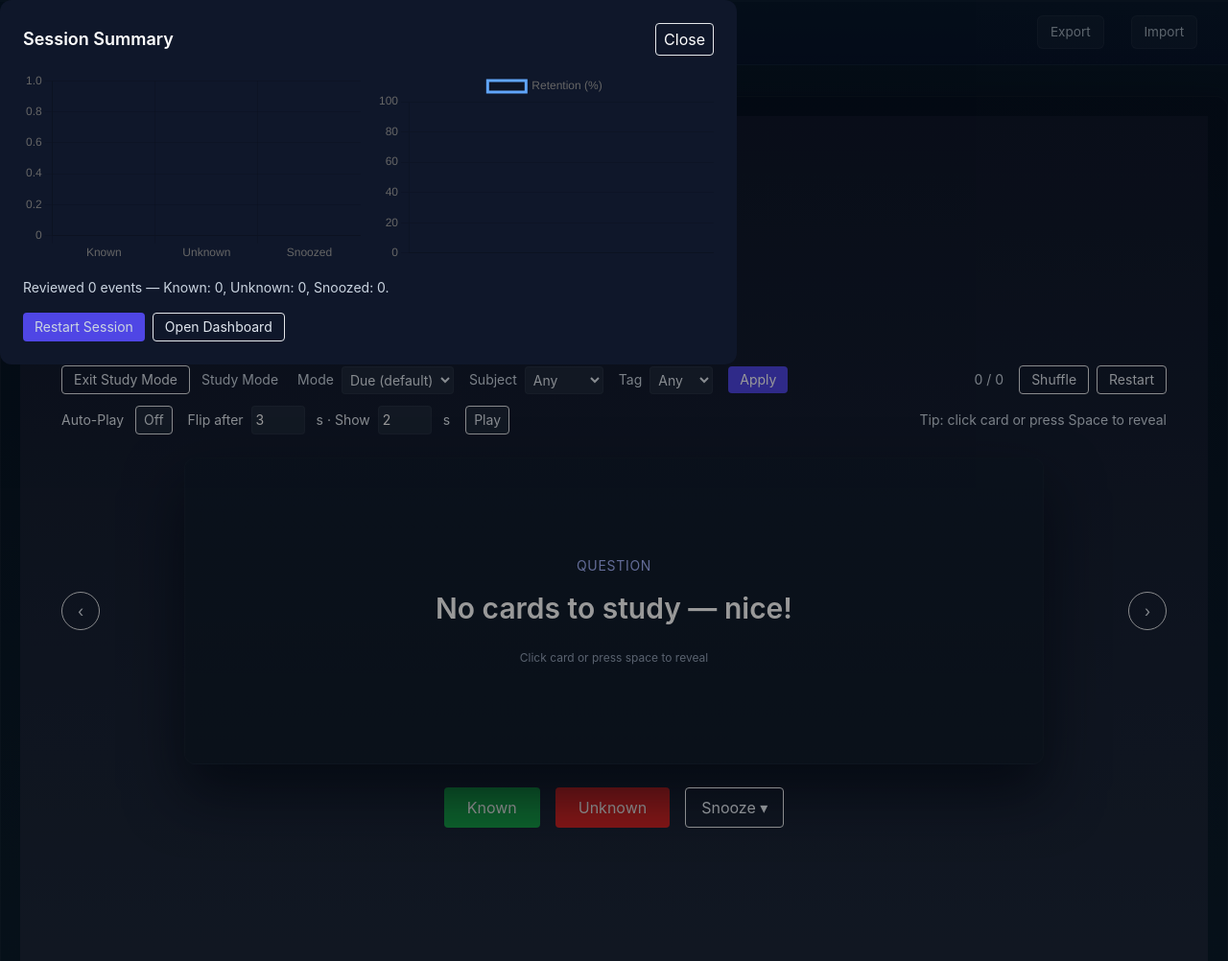
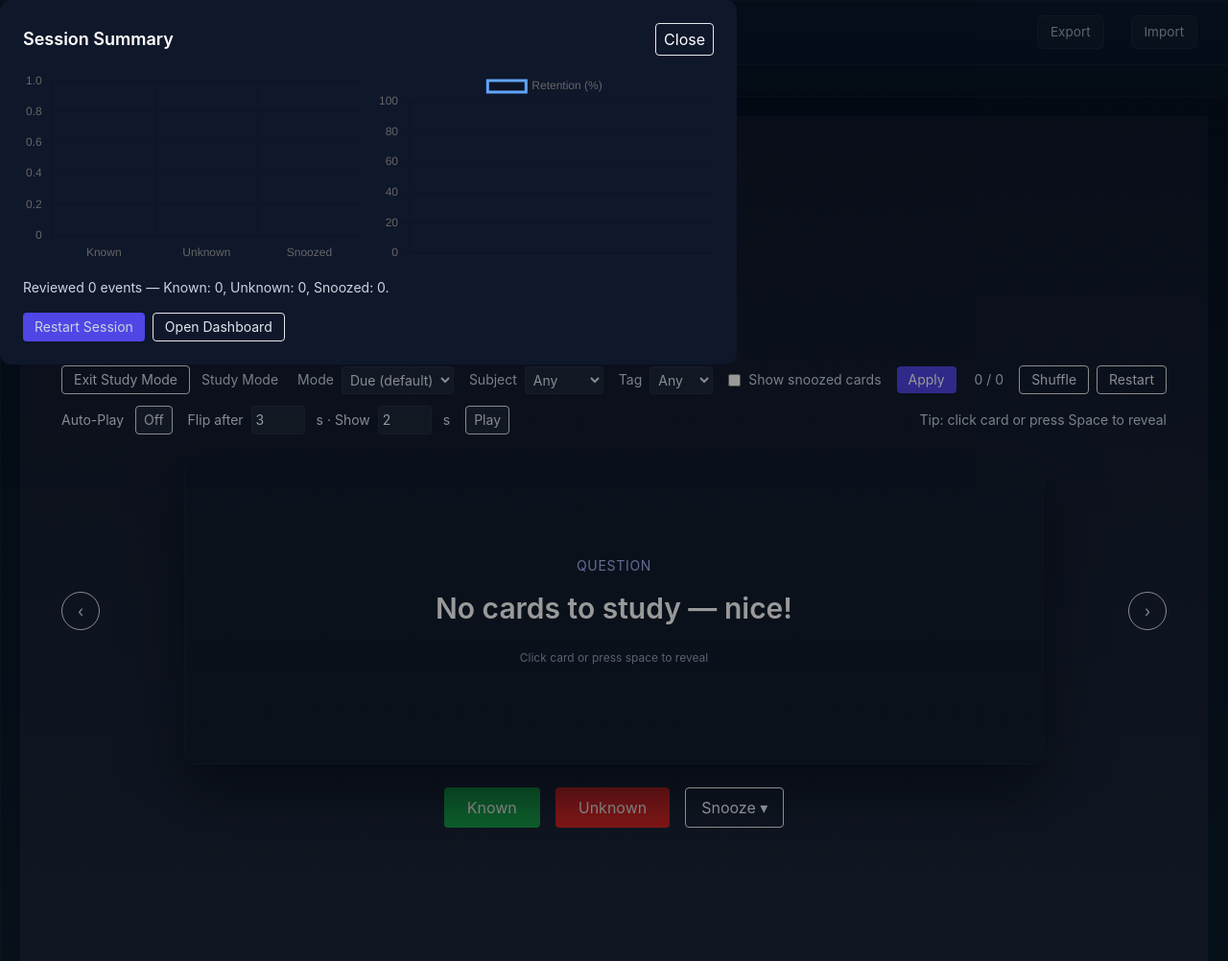
Before and after one commit to anurag5batman/Flashcards, a Flask app: page /study in a window 1280 px wide. Shown: the whole page at 96% size. Run offline with Flask 2, Linux system fonts and the light colour scheme; data comes from the database, SQL or seed files in the repository; some libraries are stand-ins or nearby versions.

Commit message:
Add files via upload

```diff
--- a/app.py
+++ b/app.py
@@ -240,42 +240,54 @@ def api_history(card_id):
 
 # Study: render study page with due cards
 # Study: render study page with flexible filters (due/all/subject/tag)
+
 @app.route('/study')
 def study_page():
     """
+    Study page with filters.
     Query params:
-      - mode=all  -> include all cards
-      - subject=...  -> filter by subject (case-insensitive)
-      - tag=...      -> filter by tag substring (case-insensitive)
-      - limit=NN     -> max cards to return (default 200)
+      - mode=all        -> intended to include all non-snoozed cards (cards with next_review==None OR next_review <= now)
+      - subject=...     -> filter by subject (case-insensitive)
+      - tag=...         -> filter by tag substring (case-insensitive)
+      - limit=NN        -> max cards to return (default 200)
+      - show_snoozed=1  -> if present and truthy, include snoozed cards (next_review in future)
     """
-    mode = request.args.get('mode', '').lower()
-    subject = request.args.get('subject', '').strip()
-    tag = request.args.get('tag', '').strip()
+
+    mode = (request.args.get('mode') or '').lower()
+    subject = (request.args.get('subject') or '').strip()
+    tag = (request.args.get('tag') or '').strip()
+    show_snoozed = request.args.get('show_snoozed')
     try:
         limit = int(request.args.get('limit', 200))
     except Exception:
         limit = 200
 
+    now = datetime.utcnow()
+
+    # Base query: always start from Flashcard table
     q = Flashcard.query
 
-    if mode != 'all':
-        # default: only due cards
-        now = datetime.utcnow()
+    # By default (and for mode='all'), exclude snoozed cards:
+    # include only those with next_review is NULL (never scheduled) OR next_review <= now (due)
+    # If the caller explicitly requests show_snoozed=1, include snoozed cards as well.
+    if not show_snoozed:
         q = q.filter((Flashcard.next_review == None) | (Flashcard.next_review <= now))
 
-    # apply subject/tag filters if provided
+    # If you want a special 'only due' behavior it's already covered by above.
+    # Keep subject/tag filters:
     if subject:
         q = q.filter(Flashcard.subject.ilike(f"%{subject}%"))
     if tag:
         q = q.filter(Flashcard.tags.ilike(f"%{tag}%"))
 
+    # Order due cards first (nulls first), then by created time
     cards = q.order_by(Flashcard.next_review.asc().nullsfirst(), Flashcard.created_at.asc()).limit(limit).all()
+
+    # Convert to dicts for the template (ensure your to_dict includes image_filename if needed)
     cards_d = [c.to_dict(include_meta=True) for c in cards]
 
-    # supply list of available subjects & tags (for client-side selector)
+    # supply list of available subjects & tags (for client-side selector) — unchanged behavior
     all_subjects = sorted({(c.subject or "").strip() for c in Flashcard.query.distinct(Flashcard.subject).all() if (c.subject or "").strip()})
-    # tags: split by comma and collect unique tokens
     tags_set = set()
     for c in Flashcard.query.all():
         if c.tags:
@@ -285,11 +297,18 @@ def study_page():
                     tags_set.add(t)
     all_tags = sorted(tags_set)
 
+    # ensure next_review is stringified safely for JSON
     for c in cards_d:
         c['next_review'] = c['next_review'][:19] if c.get('next_review') else None
         c['question_short'] = (c['question'][:140] + '...') if c.get('question') and len(c['question'])>140 else c.get('question')
 
-    return render_template('study.html', cards=cards_d, subjects=all_subjects, tags=all_tags, selected_mode=mode, sel_subject=subject, sel_tag=tag)
+    return render_template('study.html',
+                           cards=cards_d,
+                           subjects=all_subjects,
+                           tags=all_tags,
+                           selected_mode=mode,
+                           sel_subject=subject,
+                           sel_tag=tag)
 
 
 @app.route('/study/review', methods=['POST'])
--- a/templates/study.html
+++ b/templates/study.html
@@ -34,6 +34,13 @@
               <option value="{{ t }}" {% if sel_tag==t %}selected{% endif %}>{{ t }}</option>
               {% endfor %}
             </select>
+
+            <!-- Show snoozed checkbox -->
+            <label class="flex items-center text-sm text-slate-300 ml-2">
+              <input id="showSnoozed" type="checkbox" class="mr-2" {% if request.args.get('show_snoozed') %}checked{% endif %}>
+              Show snoozed cards
+            </label>
+
 
             <button id="applyFilters" class="ml-2 px-3 py-1 bg-indigo-600 rounded text-sm text-white">Apply</button>
           </div>
@@ -461,5 +468,53 @@ function loadSession(cfg){
 }
 
 loadSession(currentSessionConfig);
+
+// Ensure DOM is ready — if your script already runs after DOM loaded, you can paste directly
+(function(){
+  const applyBtn = document.getElementById('applyFilters');
+  const showSnoozedCheckbox = document.getElementById('showSnoozed');
+
+  // Apply button: include checkbox state when applying filters
+  if (applyBtn) {
+    applyBtn.addEventListener('click', () => {
+      const mode = document.getElementById('modeSel').value;
+      const subj = document.getElementById('subjectSel').value;
+      const tg = document.getElementById('tagSel').value;
+      const params = new URLSearchParams();
+      if (mode) params.set('mode', mode);
+      if (subj) params.set('subject', subj);
+      if (tg) params.set('tag', tg);
+      if (showSnoozedCheckbox && showSnoozedCheckbox.checked) params.set('show_snoozed', '1');
+      // navigate
+      const qs = params.toString();
+      window.location = window.location.pathname + (qs ? ('?' + qs) : '');
+    });
+  }
+
+  // Toggle checkbox: reload immediately with current filters + new show_snoozed state
+  if (showSnoozedCheckbox) {
+    showSnoozedCheckbox.addEventListener('change', () => {
+      const params = new URLSearchParams(window.location.search);
+      // preserve other filters already in URL (mode/subject/tag/limit)
+      // update show_snoozed according to checkbox
+      if (showSnoozedCheckbox.checked) params.set('show_snoozed', '1');
+      else params.delete('show_snoozed');
+
+      // keep existing mode/subject/tag if present in current URL (so toggling doesn't lose them)
+      const keepKeys = ['mode','subject','tag','limit'];
+      const newParams = new URLSearchParams();
+      keepKeys.forEach(k => {
+        const v = params.get(k);
+        if (v !== null) newParams.set(k, v);
+      });
+      // ensure show_snoozed is preserved
+      if (params.get('show_snoozed')) newParams.set('show_snoozed', params.get('show_snoozed'));
+
+      const qs = newParams.toString();
+      window.location = window.location.pathname + (qs ? ('?' + qs) : '');
+    });
+  }
+})();
+
 </script>
 {% endblock %}
```
